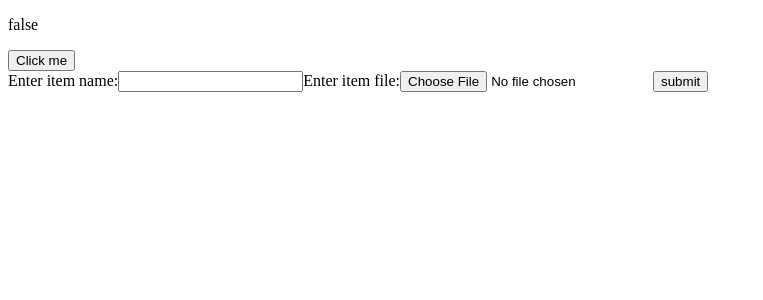
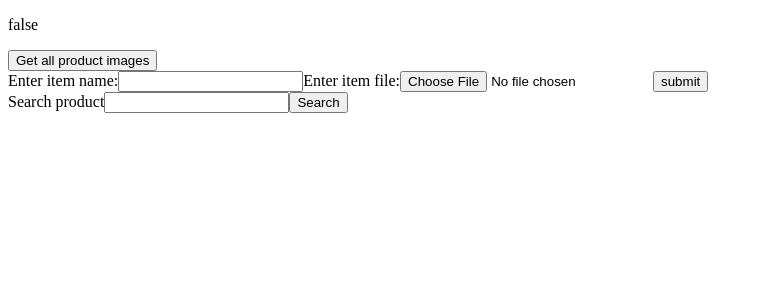
Before and after one commit to AlbanMarku/Inventory, a React (Vite) app in the folder client/: page / in a window 1280 px wide. Shown: the top 300 px of the page, without its empty margins (0-763 px from the left). Built offline with nearby package versions, Linux system fonts and the light colour scheme.

Commit message:
Search product name.

```diff
--- a/client/src/app/App.tsx
+++ b/client/src/app/App.tsx
@@ -2,7 +2,7 @@
 import React, { useState } from 'react';
 import { useForm, SubmitHandler } from 'react-hook-form';
 
-type FetchImage = {
+type Product = {
   name: string;
   imageLink: string;
   id: string;
@@ -11,6 +11,10 @@ type FetchImage = {
 type FormInputs = {
   name: string;
   image: FileList[];
+};
+
+type SearchInputs = {
+  name: string;
 };
 
 function App() {
@@ -34,21 +38,34 @@ function App() {
     formData.append('image', pic);
     formData.append('name', name);
     setLoading(true);
-    await fetch('/api/upload', {
+    const sentData = await fetch('/api/upload', {
       method: 'POST',
       body: formData,
     });
-    console.log('uploaded');
+    const res = await sentData.json();
     setLoading(false);
+    alert(res);
+  };
+
+  const onSearch: SubmitHandler<SearchInputs> = async (data) => {
+    const { name } = data;
+
+    setLoading(true);
+    const sentData = await fetch(`/api/search?name=${name}`);
+    const res = await sentData.json();
+    console.log('done');
+    res.forEach((element: Product) => {
+      console.log(element.imageLink);
+    });
   };
 
   return (
     <div className="App">
       <p>{loading.toString()}</p>
       <button type="button" onClick={callIt}>
-        Click me
+        Get all product images
       </button>
-      {items.map((element: FetchImage) => {
+      {items.map((element: Product) => {
         return (
           <div key={element.id}>
             <img
@@ -71,6 +88,14 @@ function App() {
         </label>
         <button type="submit">submit</button>
       </form>
+
+      <form onSubmit={handleSubmit(onSearch)}>
+        <label htmlFor="searchInput">
+          Search product
+          <input {...register('name')} id="searchInput" />
+        </label>
+        <button type="submit">Search</button>
+      </form>
     </div>
   );
 }
```
Also changed, not shown: 1 other file (tests, documents, lock files or other folders).
